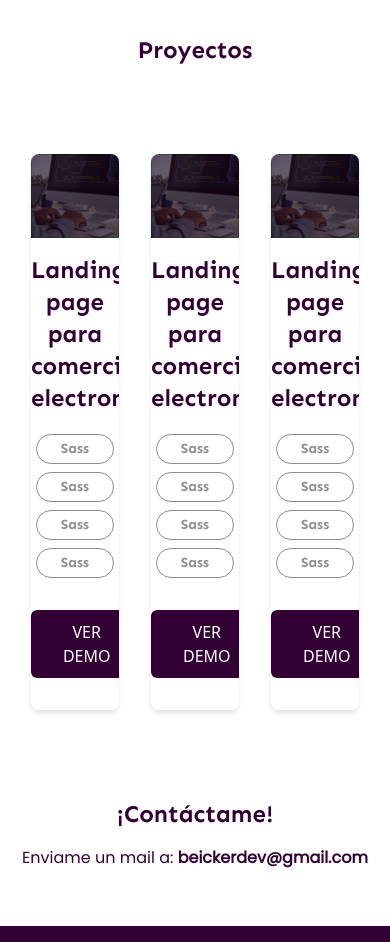
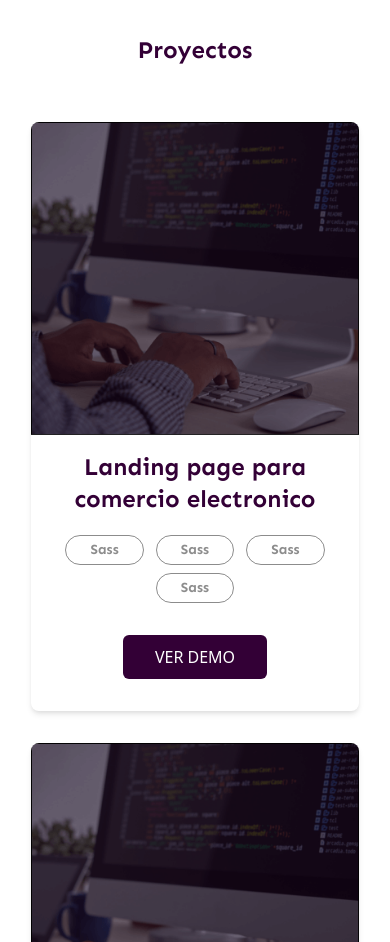
Before and after one commit to ZambranoBeicker/portfolio, a website built with webpack: page src/index.html in a window 390 px wide. Shown: the part 4400-5342 px from the top of the page. Built offline with nearby package versions, Linux system fonts and the light colour scheme.

Commit message:
Make the grid styles only for desktop

```diff
--- a/src/index.html
+++ b/src/index.html
@@ -326,7 +326,7 @@
     <section id="projects">
       <h2 class="">Proyectos</h2>
 
-      <div class="mt-14 w-11/12 mx-auto grid grid-cols-3 gap-8">
+      <div class="mt-14 w-11/12 mx-auto lg:grid grid-cols-3 gap-8">
         <article class="my-8 rounded-lg overflow-hidden shadow-md pb-4">
           <figure>
             <img loading="lazy" src="assets/hero_background.png" alt="" />
```
